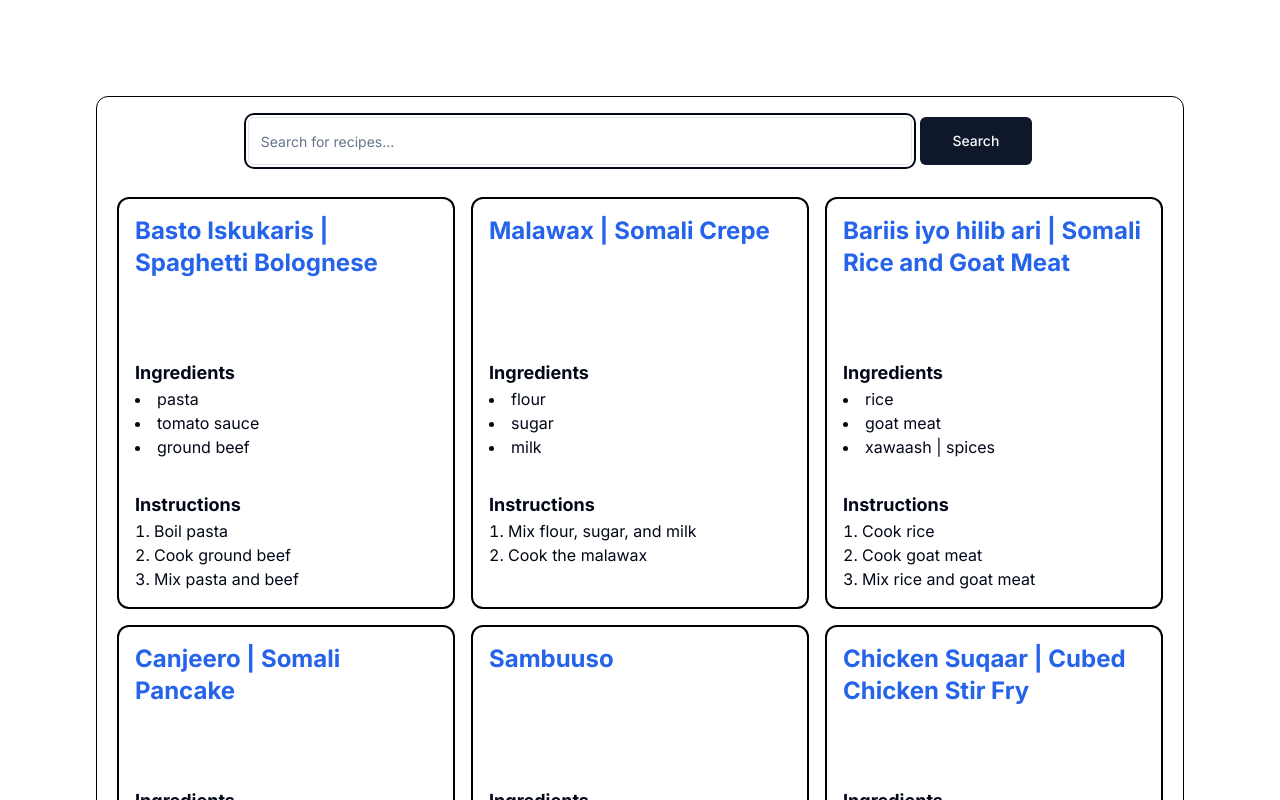
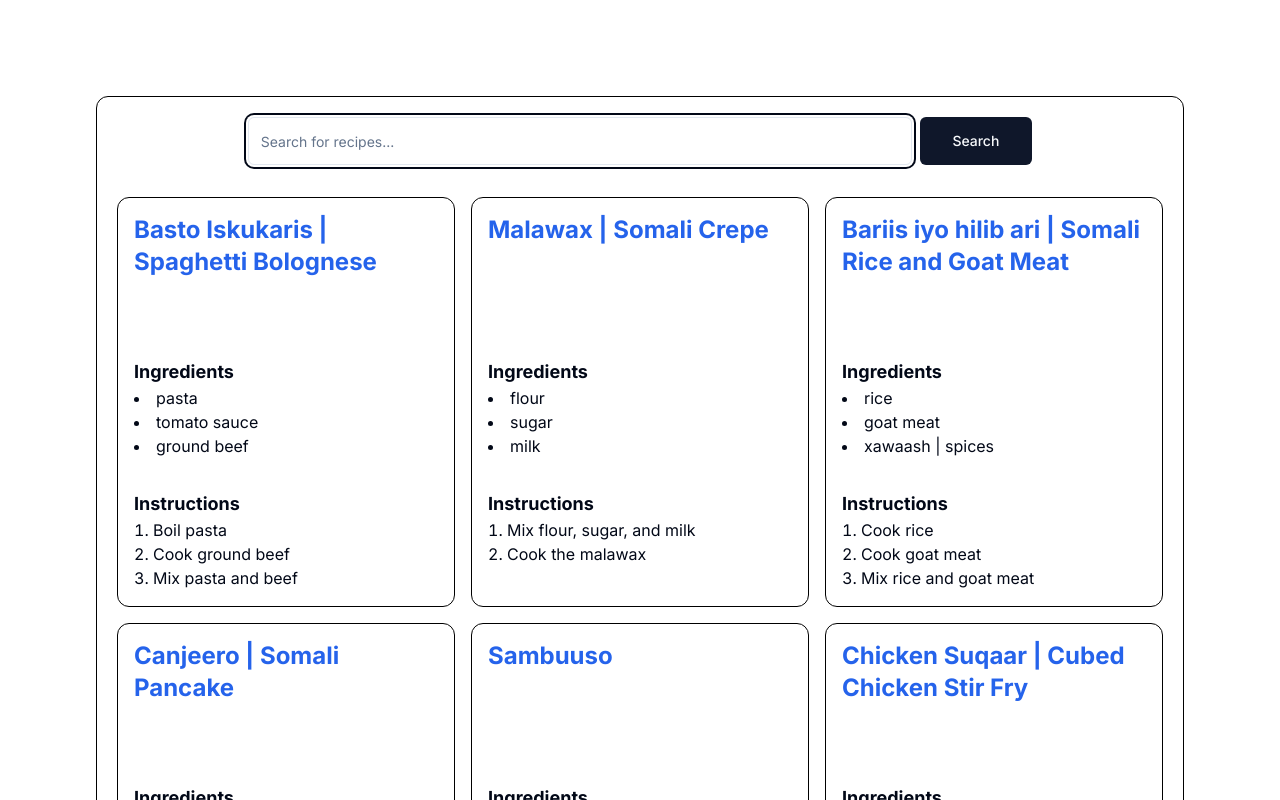
Before and after one commit to abdihashii/Walleye-Capital-Coding-Challenge, a Next.js app in the folder recipe-app/: page / in a window 1280 px wide. Shown: the top 800 px of the page. Built offline with nearby package versions, Linux system fonts and the light colour scheme.

Commit message:
Just some basic styling fixes

```diff
--- a/recipe-app/src/components/Recipe/RecipeCard.tsx
+++ b/recipe-app/src/components/Recipe/RecipeCard.tsx
@@ -11,7 +11,9 @@ const RecipeCard = ({
 	isPage?: boolean;
 }) => {
 	return (
-		<div className="flex flex-col gap-8 rounded-xl border-2 border-black p-4">
+		<div
+			className={`flex flex-col gap-8 rounded-xl ${isPage ? 'border-2' : 'border'} border-black p-4`}
+		>
 			<div className="flex flex-row items-start gap-4">
 				{isPage && (
 					<Link
```
